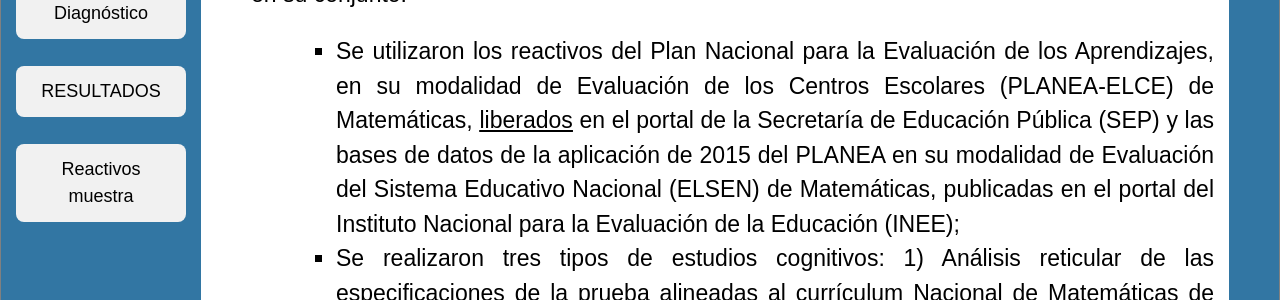
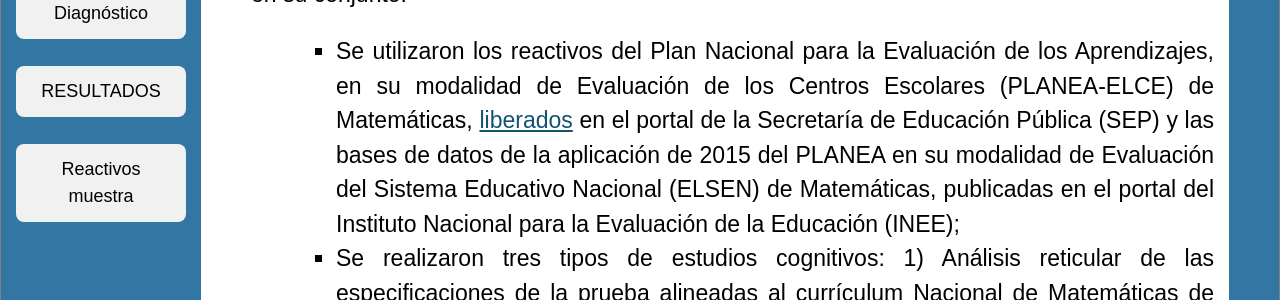
Before and after one commit to rimedie/rimedie.github.io, a Jekyll site: the page built from 1_InfogDetalles.html, in a window 1280 px wide. Shown: the part 726-1026 px from the top of the page. Built offline with Jekyll 4.4.1, drawn with Linux system fonts in a browser that asks for light colours.

Commit message:
Update 1_InfogDetalles.html

```diff
--- a/1_InfogDetalles.html
+++ b/1_InfogDetalles.html
@@ -9,7 +9,7 @@ title: Diagnóstico Nacional PLANEA-ELSEN 2015
   	<p>Para el diagnóstico Nacional de las habilidades básicas de Matemáticas de Sexto de Primaria se realizaron una serie de estudios curriculares, cognitivos y estadísticos basados en experiencias y aplicaciones educativas exitosas y de vanguardia alrededor del mundo. En especial, se cuidó que la sistematización y articulación de los métodos empleados se pudieran replicar en el corto plazo y a un bajo costo para posibilitar futuros diagnósticos a nivel Nacional, por entidad federativa, zonas o centros escolares, según sea la demanda de las necesidades de las distintas autoridades educativas o de la comunidad escolar y sociedad en su conjunto:</p>
 
 	<ul style="font-size: 23px; font-family: sans-serif; margin-left: 80px; text-align: justify">
-		<li>Se utilizaron los reactivos del Plan Nacional para la Evaluación de los Aprendizajes, en su modalidad de Evaluación de los Centros Escolares (PLANEA-ELCE) de Matemáticas, <a href="http://planea.sep.gob.mx/content/ba/docs/2018/reactivos_tipicos/Reactivos_T%C3%ADpicos_Matematicas_06.pdf"><u>liberados</u></a> en el portal de la Secretaría de Educación Pública (SEP) y las bases de datos de la aplicación de 2015 del PLANEA en su modalidad de Evaluación del Sistema Educativo Nacional (ELSEN) de Matemáticas, publicadas en el portal del Instituto Nacional para la Evaluación de la Educación (INEE);</li>
+		<li>Se utilizaron los reactivos del Plan Nacional para la Evaluación de los Aprendizajes, en su modalidad de Evaluación de los Centros Escolares (PLANEA-ELCE) de Matemáticas, <a href="http://planea.sep.gob.mx/content/ba/docs/2018/reactivos_tipicos/Reactivos_T%C3%ADpicos_Matematicas_06.pdf" style="color:#105372;">liberados</a> en el portal de la Secretaría de Educación Pública (SEP) y las bases de datos de la aplicación de 2015 del PLANEA en su modalidad de Evaluación del Sistema Educativo Nacional (ELSEN) de Matemáticas, publicadas en el portal del Instituto Nacional para la Evaluación de la Educación (INEE);</li>
 		<li>Se realizaron tres tipos de estudios cognitivos: 1) Análisis reticular de las especificaciones de la prueba alineadas al currículum Nacional de Matemáticas de Sexto de Primaria; 2) análisis de procesos de respuesta y modelamiento matemático por un panel de expertos; y 3) técnicas de pensamiento en voz alta, así como entrevistas cognitivas a estudiantes de Sexto de Primaria (Ericsson, & Simon, 1993; Leighton, & Gierl, 2007a, Pérez-Morán, Larrazolo, Backhoff, & Rojas, 2015; Brizuela, Jiménez, Pérez, & Rojas, 2016; Brizuela, Pérez, & Rojas, 2018);</li>
 		<li>Se recopilaron evidencias de constructo para fundamentar los resultados del diagnóstico atendiendo los criterios técnicos de calidad establecidos por organismos de reconocido renombre en el campo del desarrollo de pruebas educativas a nivel Nacional e Internacional (AERA, APA & NCME, 2014; INEE, 2017; ITC, 2001);</li>
 		<li>Se aplicaron modelos de diagnóstico cognitivo para el análisis de los datos (de la Torre, 2009; Junker & Sitjsma, 2001; Pérez-Morán, 2014; Rojas, 2013); y</li>
```
